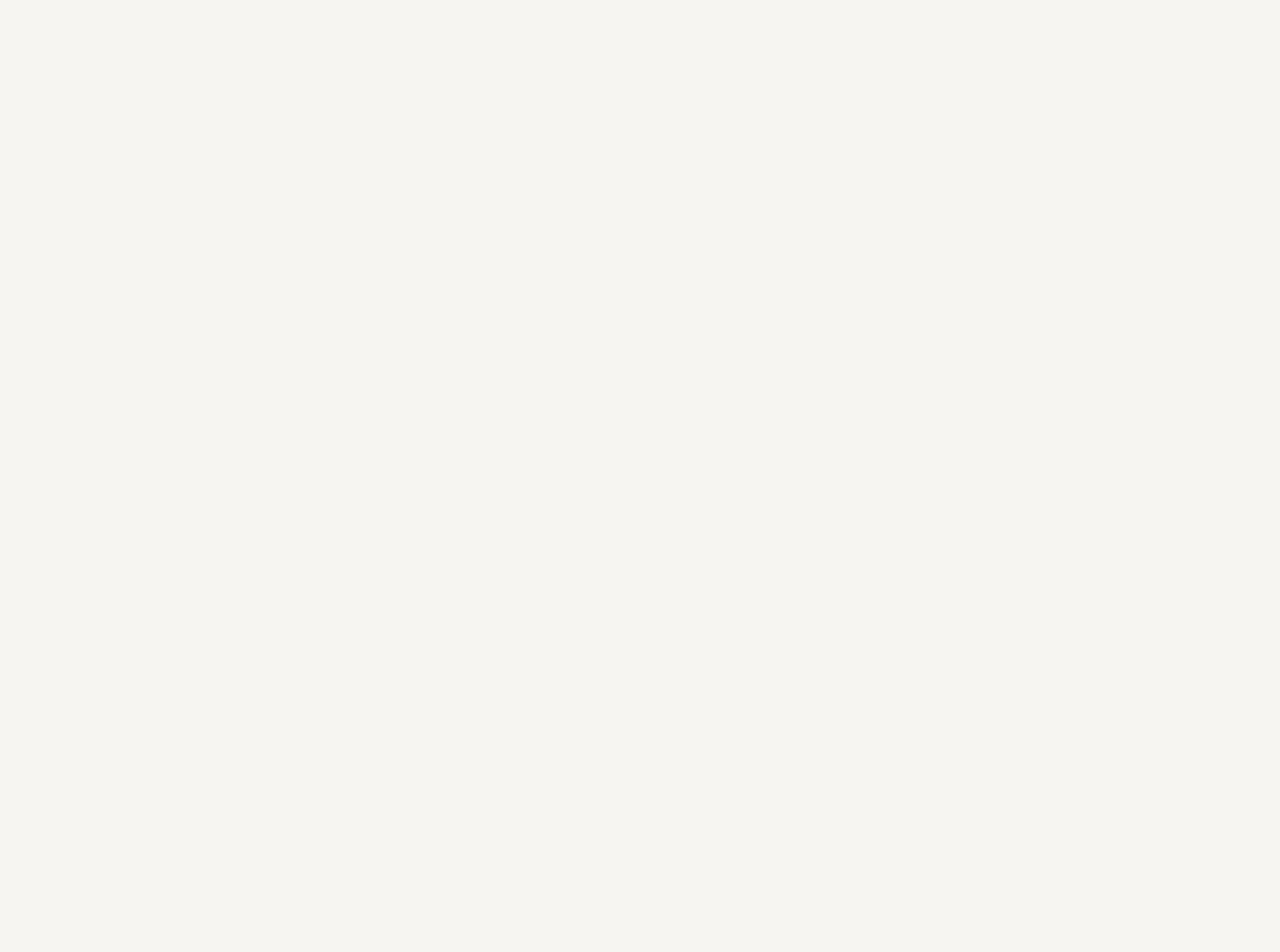
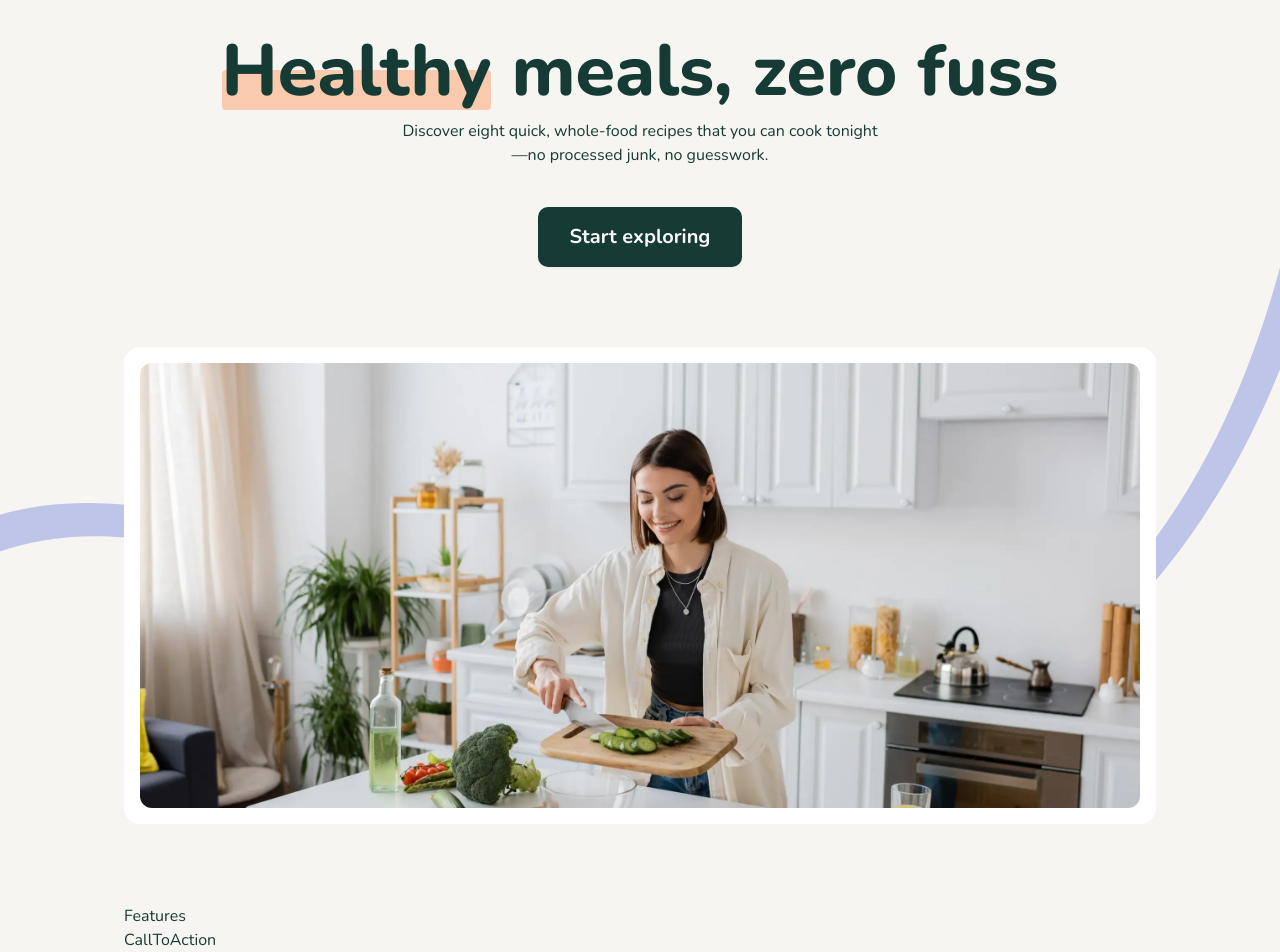
Before and after one commit to NikolaD93/Frontend_Mentor_Recipe-finder, a React (Vite) app: page / in a window 1280 px wide. Shown: the part 158-1110 px from the top of the page. Before the commit the page ends 800 px from the top, so only its background shows below. Built offline with nearby package versions, Linux system fonts and the light colour scheme.

Commit message:
hero section finish

```diff
--- a/src/components/ui/header.tsx
+++ b/src/components/ui/header.tsx
@@ -29,7 +29,7 @@ export default function Header() {
       <button onClick={handleMenuClick} className="rounded-sm bg-[#D0DCD9] p-4 lg:hidden">
         <img src={menu} alt="hamburger menu" />
         <div
-          className={`${toggleMenu ? 'flex' : 'hidden'} absolute top-[89px] right-0 left-0 m-auto w-[90%] flex-col gap-5 rounded-sm bg-white p-2 text-left text-lg font-semibold shadow-[0_12px_22px_2px_rgba(57,88,82,0.16)]`}
+          className={`${toggleMenu ? 'flex' : 'hidden'} absolute top-[89px] right-0 left-0 z-50 m-auto w-[90%] flex-col gap-5 rounded-sm bg-white p-2 text-left text-lg font-semibold shadow-[0_12px_22px_2px_rgba(57,88,82,0.16)]`}
         >
           <ul className="flex flex-col">
             <li className="mt-3 py-3">
--- /dev/null
+++ b/src/features/home/components/CallToAction.tsx
@@ -0,0 +1,3 @@
+export default function CallToAction() {
+  return <div>CallToAction</div>;
+}
--- /dev/null
+++ b/src/features/home/components/Features.tsx
@@ -0,0 +1,3 @@
+export default function Features() {
+  return <div>Features</div>;
+}
--- /dev/null
+++ b/src/features/home/components/Hero.tsx
@@ -0,0 +1,33 @@
+import { Link } from 'react-router';
+
+import hero_img from '@/assets/images/image-home-hero-large.webp';
+import pattern from '@/assets/images/pattern-squiggle-1.svg';
+import { Button } from '@/components/ui/button';
+
+export default function Hero() {
+  return (
+    <div className="py-10 lg:py-20 lg:text-center">
+      <h1 className="text-5xl font-extrabold lg:text-7xl">
+        <span className="after:bg-destructive relative after:absolute after:bottom-[10px] after:left-0 after:z-[-1] after:h-10 after:w-full after:rounded-[4px] after:opacity-50 after:content-['']">
+          Healthy
+        </span>{' '}
+        meals, zero fuss
+      </h1>
+      <p className="mx-auto mt-3 max-w-[480px]">
+        Discover eight quick, whole-food recipes that you can cook tonight —no processed junk, no
+        guesswork.
+      </p>
+      <Button asChild className="mt-8 mb-10 lg:mt-10 lg:mb-20">
+        <Link to="recipes">Start exploring</Link>
+      </Button>
+      <div className="h-[200px] rounded-[16px] bg-white p-1 md:h-auto lg:p-4">
+        <img className="absolute left-0 z-[-1] w-full lg:bottom-40" src={pattern} alt="pattern" />
+        <img
+          className="h-full w-full rounded-[12px] object-cover md:h-auto"
+          src={hero_img}
+          alt="girl cutting vegetables"
+        />
+      </div>
+    </div>
+  );
+}
--- /dev/null
+++ b/src/features/home/index.ts
@@ -0,0 +1 @@
+export * from './routes';
--- /dev/null
+++ b/src/features/home/routes/index.tsx
@@ -0,0 +1,13 @@
+import CallToAction from '../components/CallToAction';
+import Features from '../components/Features';
+import Hero from '../components/Hero';
+
+export const Home = () => {
+  return (
+    <div>
+      <Hero />
+      <Features />
+      <CallToAction />
+    </div>
+  );
+};
--- a/src/routes/index.tsx
+++ b/src/routes/index.tsx
@@ -3,6 +3,7 @@ import { Navigate, Outlet } from 'react-router';
 import { Button } from '@/components/ui/button';
 import Header from '@/components/ui/header';
 import { AboutRoutes } from '@/features/about';
+import { Home } from '@/features/home';
 import NotFound from '@/features/misc/routes/NotFound';
 import { RecipesRoutes } from '@/features/recipes';
 
@@ -10,7 +11,7 @@ const App = () => {
   return (
     <div className="relative flex min-h-screen flex-col">
       <Header />
-      <div className="flex-1">
+      <div className="flex-1 px-4 md:px-8 lg:px-[124px]">
         <Outlet />
       </div>
     </div>
@@ -36,6 +37,7 @@ export const AppRoutes = [
     path: '/',
     element: <App />,
     children: [
+      { index: true, element: <Home />, errorElement: <ErrorFallback /> },
       { path: 'about/*', element: <AboutRoutes />, errorElement: <ErrorFallback /> },
       { path: 'recipes/*', element: <RecipesRoutes />, errorElement: <ErrorFallback /> },
       { path: '/404', element: <NotFound />, errorElement: <ErrorFallback /> },
```
